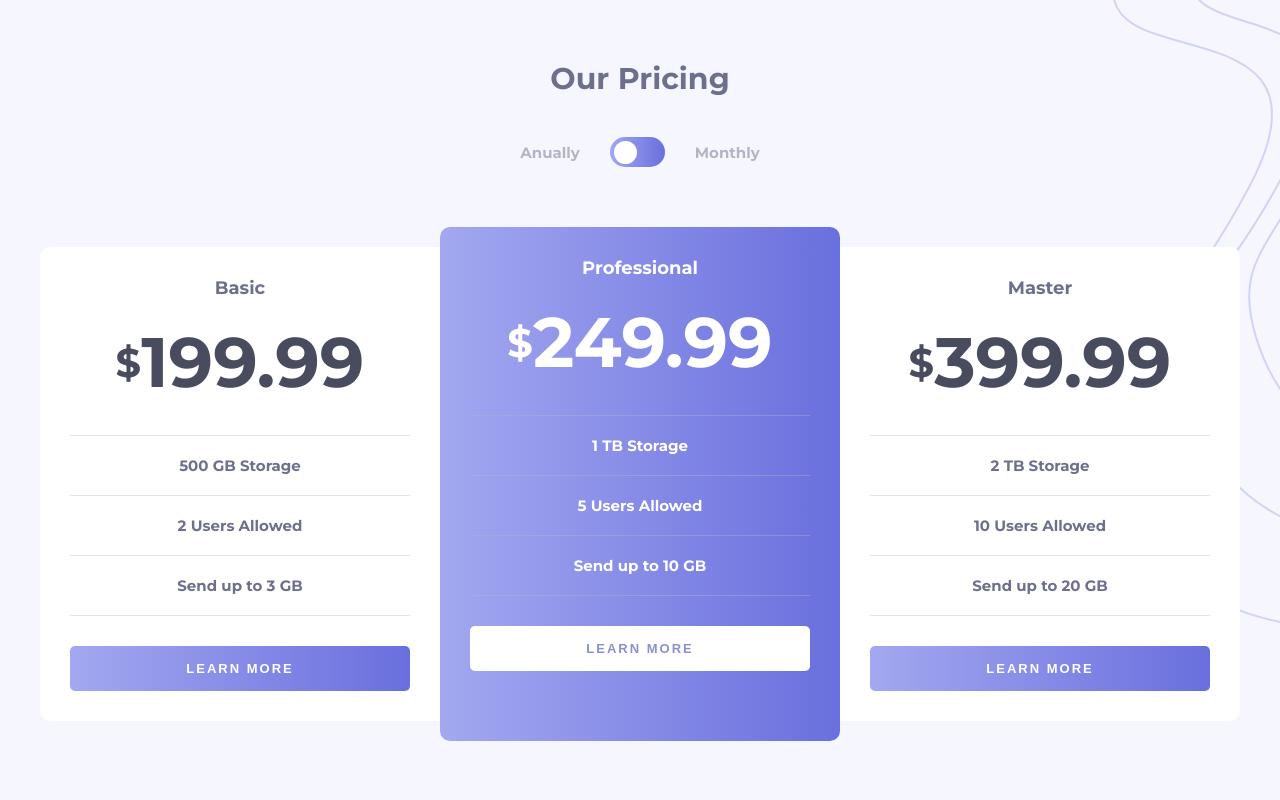
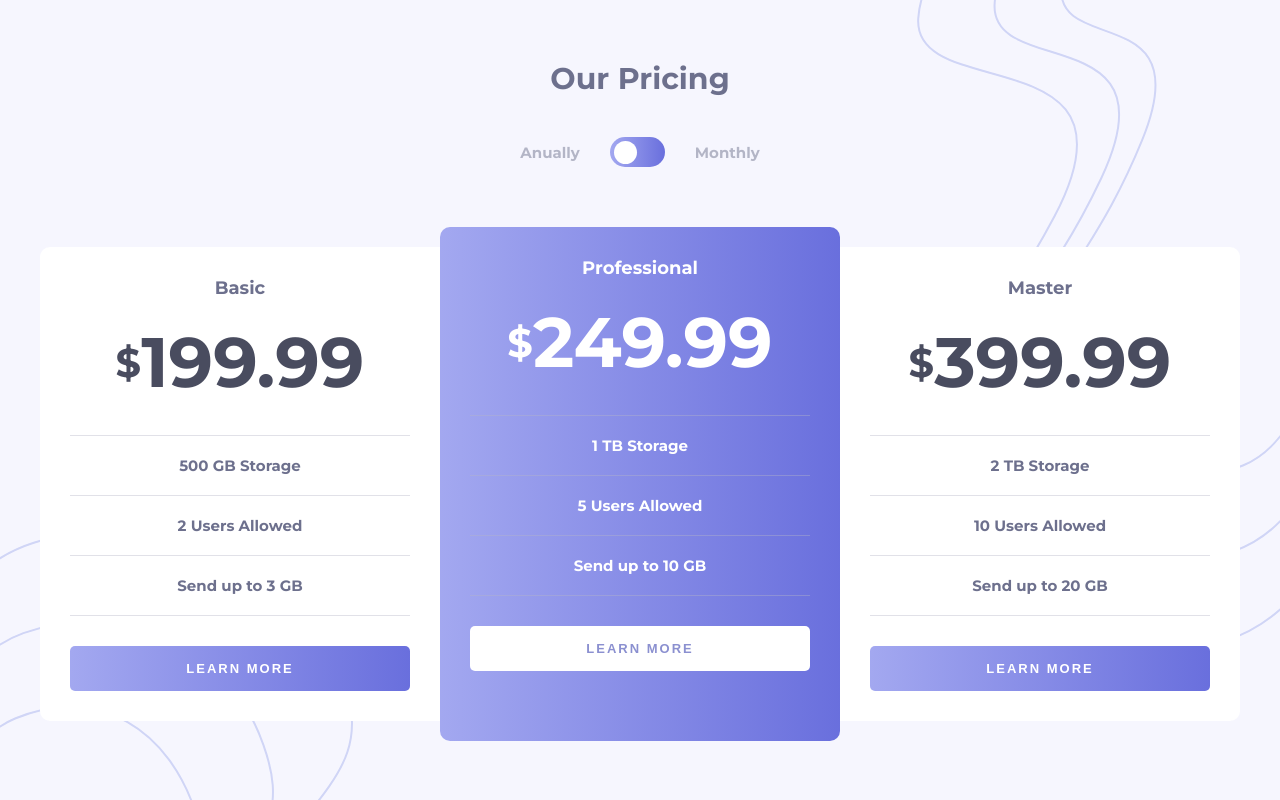
Before and after one commit to Zethess/pricing-component-with-toggle, a plain HTML site: page index.html in a window 1280 px wide. Drawn offline with Linux system fonts and the light colour scheme.

Commit message:
desktop bh updated

```diff
--- a/assets/scss/base/_base.scss
+++ b/assets/scss/base/_base.scss
@@ -3,6 +3,10 @@ body {
     max-width: 100%;
     background: url('../images/bg-top.svg') top -30px right -195px no-repeat;
     background-color: $very-light-grayish-blue;
+    @include respond-to('large'){
+        background: url('../images/bg-top.svg') top 0px right 0px no-repeat, url('../images/bg-bottom.svg') bottom -30px left 0px no-repeat ;
+    background-color: $very-light-grayish-blue;
+    }
 }
 .root  {
     @include flex-column-center($align-items: center);
@@ -24,7 +28,7 @@ body {
     @include flex-column-center();
     @include respond-to('large'){
        display: grid;
-       grid-template-columns: repeat(auto-fit, minmax(300px, 1fr)); /* Ancho mínimo de 300px, con expansión */
+       grid-template-columns: repeat(3, minmax(300px, 1fr));
        justify-content: center;
        max-width: 1200px; /* Establece el ancho máximo del grid */
     }
```
Also changed, not shown: assets/css/style.css, 2 other files.
